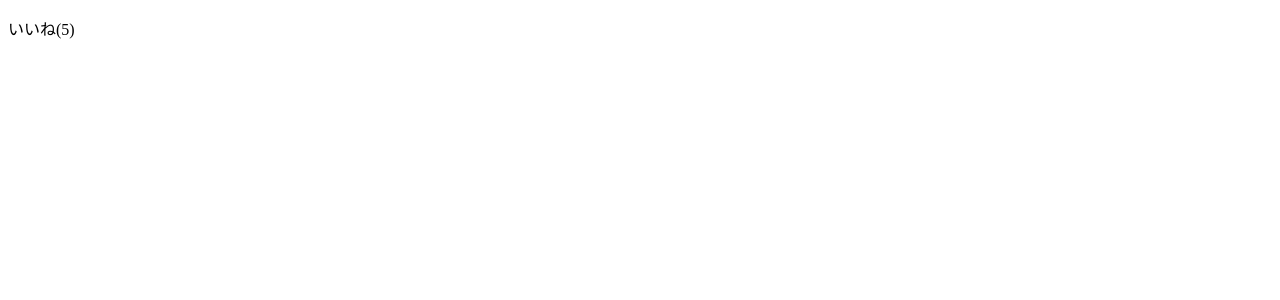
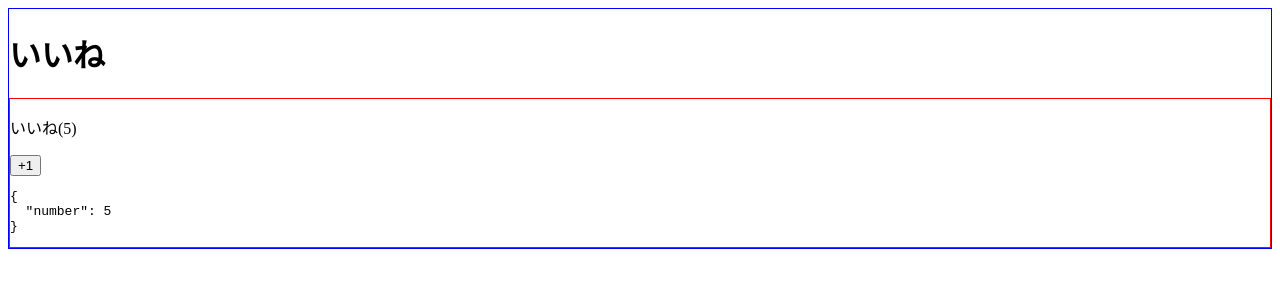
Before and after one commit to Tom-Lennox/vue_cli, a Vue app in the folder mp/: page / in a window 1280 px wide. Shown: the top 300 px of the page. Built offline with nearby package versions, Linux system fonts and the light colour scheme.

Commit message:
components作成

```diff
--- a/mp/src/App.vue
+++ b/mp/src/App.vue
@@ -1,3 +1,23 @@
 <template>
-  <LikeNumber></LikeNumber>
+  <div>
+    <LikeHeader></LikeHeader>
+    <LikeNumber></LikeNumber>
+  </div>
 </template>
+<script>
+import LikeHeader from "./components/LikeHeader.vue"
+export default {
+  components: {
+    // // # ▼ es5
+    // LikeHeader: LikeHeader
+    // # ▼ es6
+    LikeHeader
+  }
+}
+</script>
+
+<style scoped>
+div {
+  border: 1px solid blue;
+}
+</style>
--- a/mp/src/LikeNumber.vue
+++ /dev/null
@@ -1,16 +0,0 @@
-<template>
-  <p>いいね({{ number }})</p>
-</template>
-
-<script>
-export default {
-  data() {
-    return {
-      number: 5
-    }
-  }
-}
-</script>
-
-<style>
-</style>
--- /dev/null
+++ b/mp/src/components/LikeNumber.vue
@@ -0,0 +1,28 @@
+<template>
+  <div>
+    <p>いいね({{ number }})</p>
+    <button @click="increment">+1</button>
+    <pre>{{ $data }}</pre>
+  </div>
+</template>
+
+<script>
+export default {
+  data() {
+    return {
+      number: 5
+    }
+  },
+  methods: {
+    increment() {
+      this.number += 1
+    }
+  }
+}
+</script>
+
+<style scoped>
+div {
+  border: 1px solid red;
+}
+</style>
--- a/mp/src/main.js
+++ b/mp/src/main.js
@@ -3,7 +3,7 @@
 // 手：import, Vue.component
 import Vue from 'vue'
 import App from './App.vue'
-import LikeNumber from './LikeNumber.vue'
+import LikeNumber from './components/LikeNumber.vue'
 
 Vue.config.productionTip = false
 Vue.component("LikeNumber", LikeNumber)
```
Also changed, not shown: mp/src/components/LikeHeader.vue (renamed from mp/src/LikeHeader.vue), 1 other file (tests, documents, lock files or other folders).
